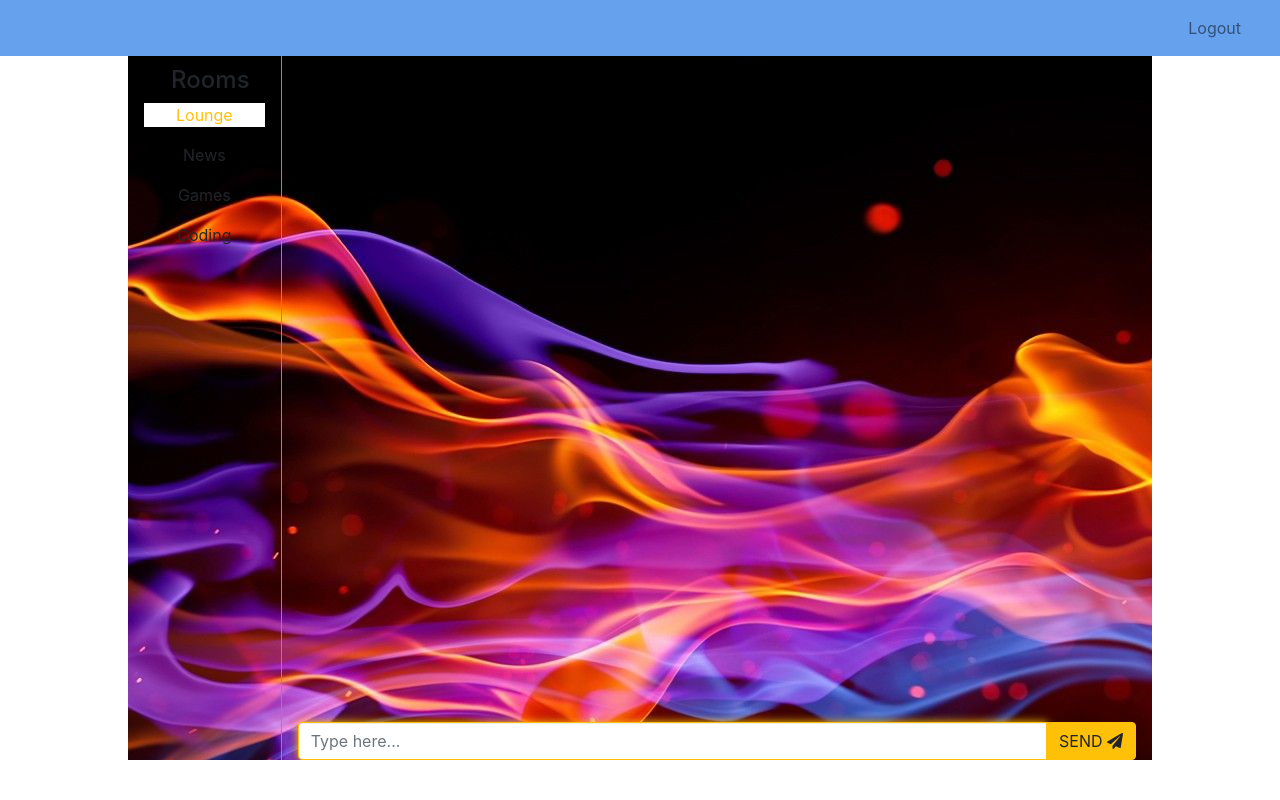
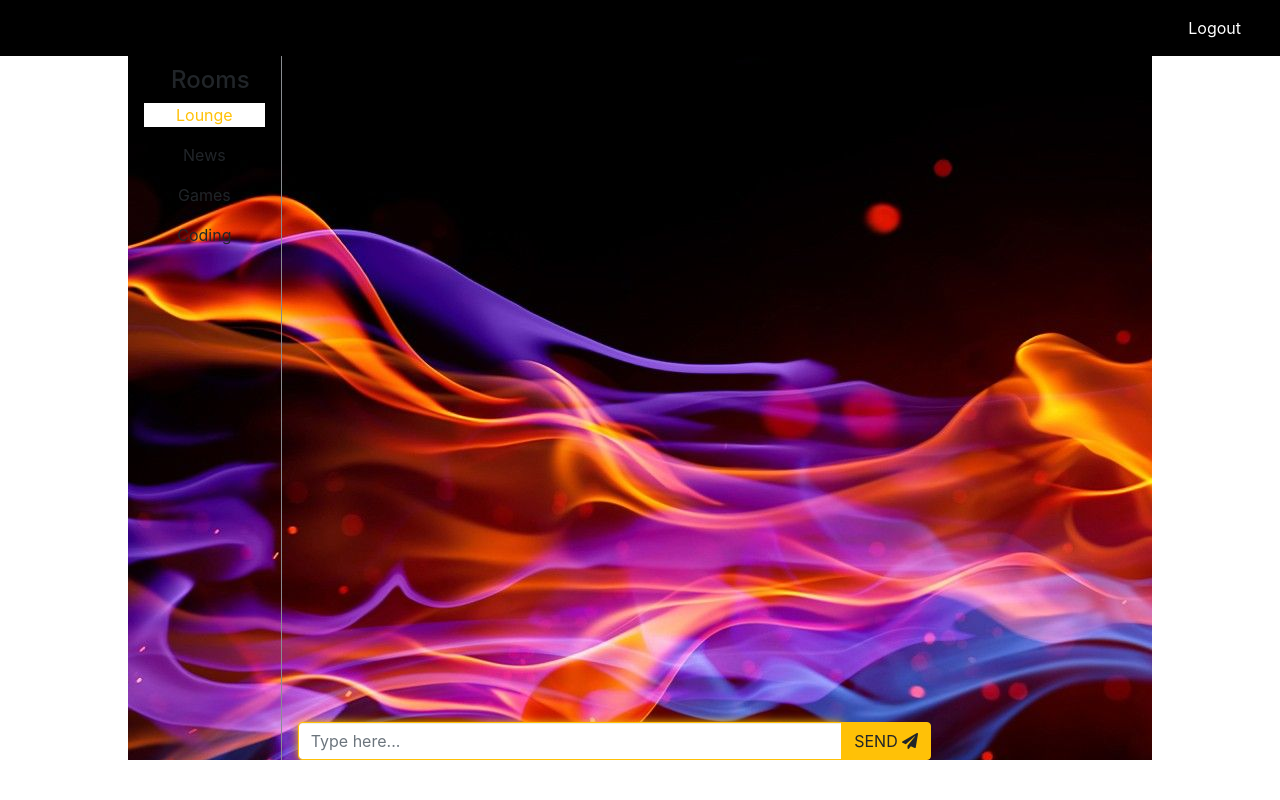
Before and after one commit to musauysal033/flaskypy, a Flask app: page /chat in a window 1280 px wide. Run offline with Flask 2, Linux system fonts and the light colour scheme; the visitor is signed in with stand-in values (Sample User, id 1); data comes from the database, SQL or seed files in the repository; some libraries are stand-ins or nearby versions.

Commit message:
complete4

```diff
--- a/static/styles/chat_style.css
+++ b/static/styles/chat_style.css
@@ -8,7 +8,7 @@
 
 #main-section {
     overflow: hidden; /* Makee this div contain its floated children */
-    width: 100%;
+    width: 80%;
 }
 
 #sidebar {
@@ -27,7 +27,8 @@
 }
 
 #sidebar p:hover {
-    background-color: #ffc107;
+
+    background-color: #282828;
 }
 
 #sidebar h4 {padding-left: 0.5em;}
--- a/templates/chat.html
+++ b/templates/chat.html
@@ -30,7 +30,7 @@
         <div class="wrapper">
 
             <!-- Nav bar start -->
-            <nav class="navbar navbar-expand-sm navbar-light fixed-top" style="background-color: #66a1ee">
+            <nav class="navbar navbar-expand-sm navbar-light fixed-top" style="background-color: #000000">
 
                 <div class="container-fluid">
                     <div id="show-sidebar-button" class="cursor-pointer">
@@ -44,7 +44,7 @@
                     <div class="collapse navbar-collapse" id="navbarSupportedContent">
                         <ul class="navbar-nav ml-auto">
                             <li class="nav-item">
-                                <a id="logout-btn" class="nav-link" href="{{ url_for('logout') }}"><span style="color: #335177">Logout</span></a>
+                                <a id="logout-btn" class="nav-link" href="{{ url_for('logout') }}"><span style="color: #ffffff">Logout</span></a>
                             </li>
                         </ul>
                     </div>
```
